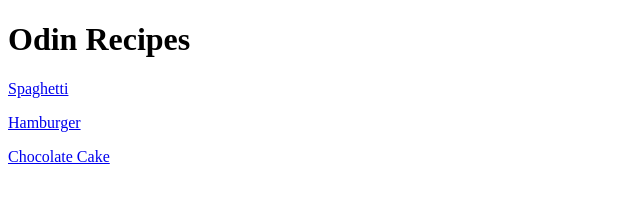
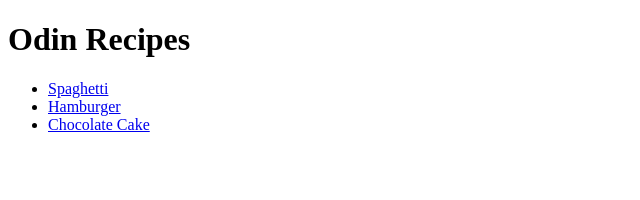
Before and after one commit to CyberSp3ll/odin-recipes, a plain HTML site: page index.html in a window 1280 px wide. Shown: the whole page, without its empty margins (0-640 px from the left). Drawn offline with Linux system fonts and the light colour scheme.

Commit message:
Changed links to unordered list

```diff
--- a/index.html
+++ b/index.html
@@ -7,8 +7,10 @@
 </head>
 <body>
     <h1>Odin Recipes</h1>
-   <p> <a href="recipes/spaghetti.html">Spaghetti</a></p>
-    <p><a href="recipes/burger.html">Hamburger</a></p>
-    <p><a href="recipes/chocolatecake.html">Chocolate Cake</a></p>
+    <ul>
+        <li> <a href="recipes/spaghetti.html">Spaghetti</a></li>
+        <li><a href="recipes/burger.html">Hamburger</a></li>
+        <li><a href="recipes/chocolatecake.html">Chocolate Cake</a></li>
+    </ul>
 </body>
 </html>
```
